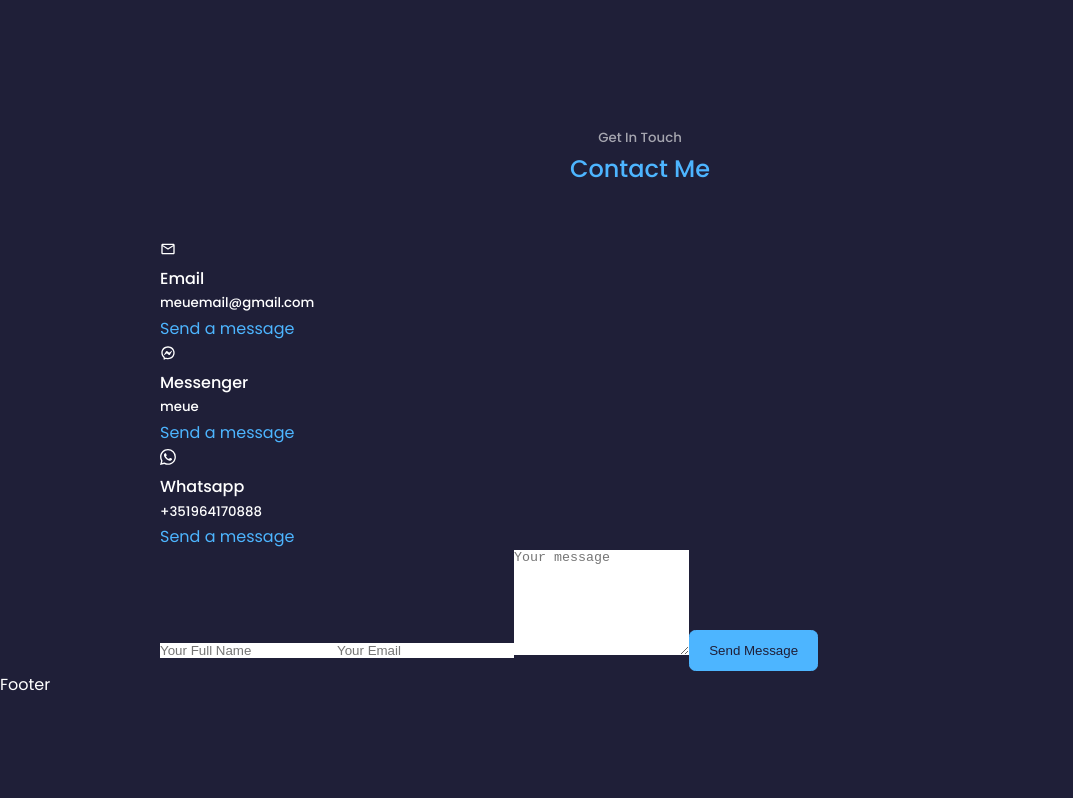
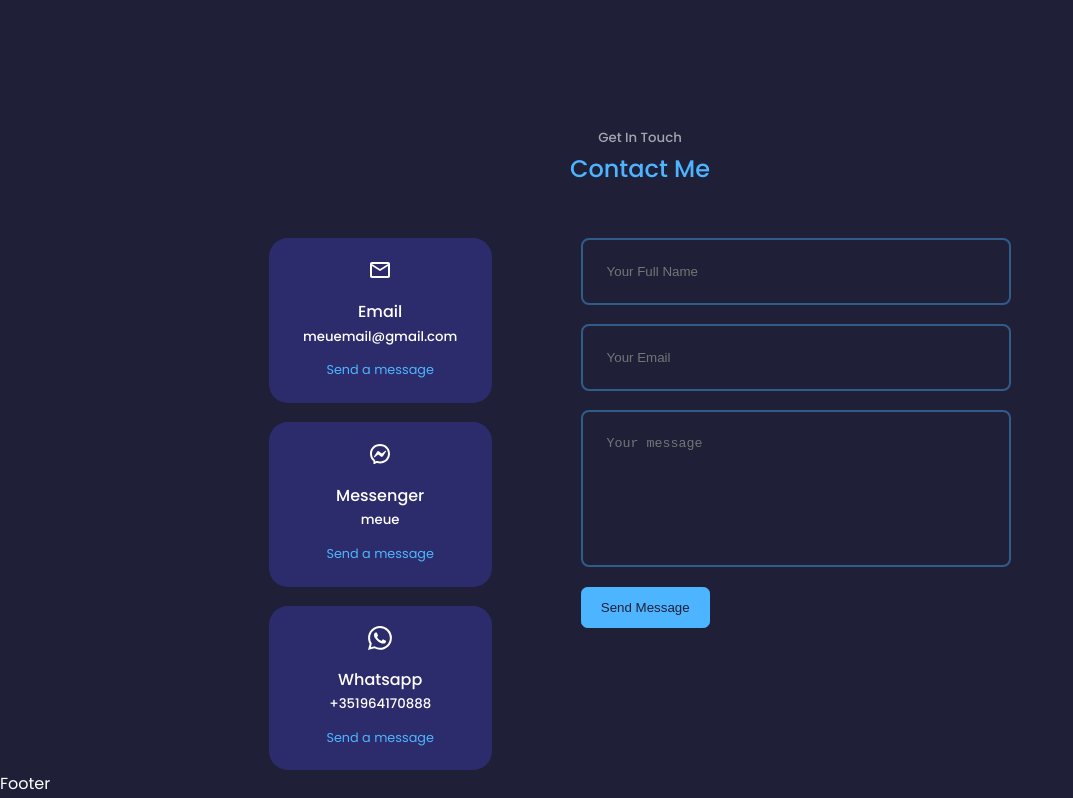
Before and after one commit to luislimaUM/my-portfolio, a React (Create React App) app: page / in a window 1280 px wide. Shown: the part 3951-4749 px from the top of the page, without its empty margins (0-1073 px from the left). Before the commit the page ends 4650 px from the top, so only its background shows below. Built offline with nearby package versions, Linux system fonts and the light colour scheme.

Commit message:
add contact

```diff
--- a/src/components/contact/Contact.jsx
+++ b/src/components/contact/Contact.jsx
@@ -13,22 +13,22 @@
       <div className='container contact__container'>
         <div className='contact__options'>
           <article className='contact__option'>
-            <MdOutlineEmail/>
+            <MdOutlineEmail className='contact__option-icon'/>
             <h4>Email</h4>
             <h5>meuemail@gmail.com</h5>
-            <a href='mailto:meuemail@gmail.com' target='_blank'>Send a message</a>
+            <a href='mailto:meuemail@gmail.com' target='_blank' rel="noreferrer">Send a message</a>
           </article>
           <article className='contact__option'>
-            <RiMessengerLine/>
+            <RiMessengerLine className='contact__option-icon'/>
             <h4>Messenger</h4>
             <h5>meue</h5>
-            <a href='https://m.me/luis.lima.94695' target='_blank'>Send a message</a>
+            <a href='https://m.me/luis.lima.94695' target='_blank' rel="noreferrer">Send a message</a>
           </article>
           <article className='contact__option'>
-            <BsWhatsapp/>
+            <BsWhatsapp className='contact__option-icon'/>
             <h4>Whatsapp</h4>
             <h5>+351964170888</h5>
-            <a href='https://api.whatsapp.com/send?phone=+351964170888' target='_blank'>Send a message</a>
+            <a href='https://api.whatsapp.com/send?phone=+351964170888' target='_blank' rel="noreferrer">Send a message</a>
           </article>
         </div>
 
--- a/src/components/contact/contact.css
+++ b/src/components/contact/contact.css
@@ -0,0 +1,68 @@
+.container.contact__container{
+    width: 58%;
+    display: grid;
+    grid-template-columns: 30% 58%;
+    gap: 12%;
+}
+
+.contact__options {
+    display: flex;
+    flex-direction: column;
+    gap: 1.2rem;
+}
+
+.contact__option {
+    background: var(--color-bg-variant);
+    padding: 1.2rem;
+    border-radius: 1.2rem;
+    text-align: center;
+    border: 1px solid transparent;
+    transition: var(--transition);
+}
+
+.contact__option:hover {
+    background: transparent;
+    border-color: var(--color-primary-variant);
+}
+
+.contact__option-icon {
+    font-size: 1.5rem;
+    margin-bottom: 0.5rem;
+}
+
+.contact__option a {
+    margin-top: 0.7rem;
+    display: inline-block;
+    font-size: 0.8rem;
+}
+
+form {
+    display: flex;
+    flex-direction: column;
+    gap: 1.2rem;
+}
+
+input, textarea {
+    width: 100%;
+    padding: 1.5rem;
+    border-radius: 0.5rem;
+    background: transparent;
+    border: 2px solid var(--color-primary-variant);
+    resize: none;
+    color: var(--color-white);
+}
+
+/* ------------ MEDIA QUERIES (MEDIUM DEVICES) ----------------------- */
+@media screen and (max-width: 1024px){
+    .container.contact__container {
+        grid-template-columns: 1fr;
+        gap: 2rem;
+    }
+}
+
+/* ------------ MEDIA QUERIES (SMALL DEVICES) ----------------------- */
+@media screen and (max-width: 600px){
+    .container.contact__container {
+        width: var(--container-width-sm);
+    }
+}
```
